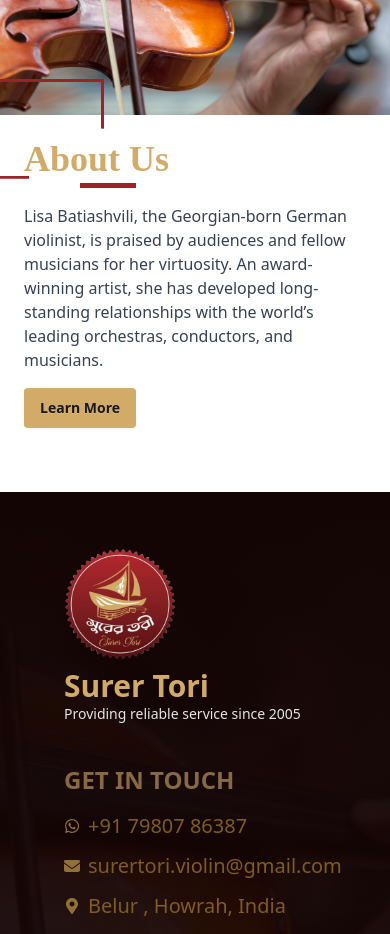
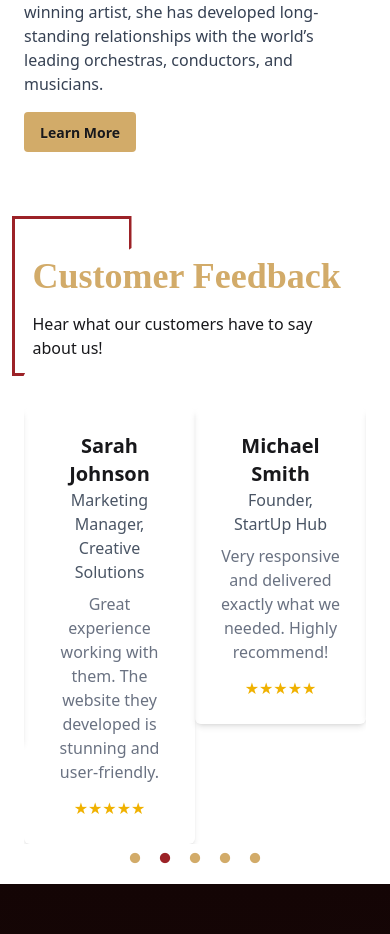
Before and after one commit to merazzak20/surer-tori-client, a React (Vite) app: page / in a window 390 px wide. Shown: the part 1020-1954 px from the top of the page. Built offline with nearby package versions, Linux system fonts and the light colour scheme; a web font is replaced by a local one.

Commit message:
implement testimnial

```diff
--- a/package.json
+++ b/package.json
@@ -19,6 +19,8 @@
     "react-dom": "^19.0.0",
     "react-icons": "^5.4.0",
     "react-router": "^7.1.5",
+    "react-slick": "^0.30.3",
+    "slick-carousel": "^1.8.1",
     "swiper": "^11.2.2",
     "tailwindcss": "^4.0.4"
   },
--- /dev/null
+++ b/public/review.json
@@ -0,0 +1,37 @@
+[
+  {
+    "image": "https://example.com/images/client1.jpg",
+    "name": "John Doe",
+    "title": "CEO, Tech Innovators",
+    "review": "Amazing service! The team was professional, and the results exceeded my expectations.",
+    "star": 5
+  },
+  {
+    "image": "https://example.com/images/client2.jpg",
+    "name": "Sarah Johnson",
+    "title": "Marketing Manager, Creative Solutions",
+    "review": "Great experience working with them. The website they developed is stunning and user-friendly.",
+    "star": 4.5
+  },
+  {
+    "image": "https://example.com/images/client3.jpg",
+    "name": "Michael Smith",
+    "title": "Founder, StartUp Hub",
+    "review": "Very responsive and delivered exactly what we needed. Highly recommend!",
+    "star": 5
+  },
+  {
+    "image": "https://example.com/images/client4.jpg",
+    "name": "Emily Davis",
+    "title": "Product Designer, UX Studio",
+    "review": "Loved the UI/UX design! It’s intuitive and visually appealing.",
+    "star": 4
+  },
+  {
+    "image": "https://example.com/images/client5.jpg",
+    "name": "David Brown",
+    "title": "Business Consultant",
+    "review": "Professional and efficient. Will definitely work with them again!",
+    "star": 4.5
+  }
+]
--- a/src/components/About.jsx
+++ b/src/components/About.jsx
@@ -4,10 +4,10 @@ import SectionTitle from "./shared/SectionTitle";
 
 const About = () => {
   return (
-    <div className="bg-white">
+    <div id="about" className="bg-white">
       <div className="flex flex-col md:flex-row items-center  py-6 md:py-12">
         {/* Image Section */}
-        <div className="relative w-full md:w-1/2">
+        <div className="relative hidden md:block w-full md:w-1/2">
           <img
             src={image}
             alt="Lisa Batiashvili"
--- /dev/null
+++ b/src/components/Testimonial.jsx
@@ -0,0 +1,70 @@
+import Container from "./shared/Container";
+import SectionTitle from "./shared/SectionTitle";
+import "slick-carousel/slick/slick.css";
+import "slick-carousel/slick/slick-theme.css";
+import { useEffect, useState } from "react";
+import Slider from "react-slick";
+
+const Testimonial = () => {
+  const [reviews, setReviews] = useState([]); // Initialize as an empty array
+
+  useEffect(() => {
+    fetch("/review.json") // Ensure the correct path
+      .then((res) => res.json())
+      .then((data) => setReviews(data));
+  }, []);
+
+  const settings = {
+    dots: true,
+    infinite: true,
+    speed: 500,
+    slidesToShow: 2,
+    slidesToScroll: 1,
+    autoplay: true,
+    autoplaySpeed: 5000,
+    arrows: false,
+  };
+
+  return (
+    <div className="py-10">
+      <div className="w-10/12 mx-auto relative mb-12">
+        <SectionTitle head={"Customer Feedback"} />
+        <p className="mt-4">Hear what our customers have to say about us!</p>
+      </div>
+
+      <Container>
+        <Slider {...settings}>
+          {reviews.map((review, idx) => (
+            <div
+              key={idx}
+              className="flex flex-col items-center text-center p-6 rounded-md shadow-md"
+            >
+              {/* <img
+                src={review.image}
+                alt={review.name}
+                className="w-24 h-24 object-cover rounded-full mb-4"
+              /> */}
+              <h2 className="text-xl font-semibold">{review.name}</h2>
+              <h4 className="text-gray-600">{review.title}</h4>
+              <p className="mt-2 text-gray-500">{review.review}</p>
+              <div className="flex justify-center mt-3">
+                {Array.from({ length: 5 }).map((_, i) => (
+                  <span
+                    key={i}
+                    className={`text-yellow-500 ${
+                      i < review.star ? "opacity-100" : "opacity-30"
+                    }`}
+                  >
+                    ★
+                  </span>
+                ))}
+              </div>
+            </div>
+          ))}
+        </Slider>
+      </Container>
+    </div>
+  );
+};
+
+export default Testimonial;
--- a/src/components/shared/Navbar.jsx
+++ b/src/components/shared/Navbar.jsx
@@ -30,7 +30,9 @@ const Navbar = () => {
       <li>
         <NavLink
           className={({ isActive }) =>
-            `hover:text-[#d2ab69] ${isActive ? "text-[#d2ab69]" : "text-white"}`
+            `hover:text-[#d2ab69] hover:font-bold ${
+              isActive ? "text-[#d2ab69] font-bold" : "text-white"
+            }`
           }
           to="/"
         >
@@ -40,7 +42,9 @@ const Navbar = () => {
       <li>
         <NavLink
           className={({ isActive }) =>
-            `hover:text-[#d2ab69] ${isActive ? "text-[#d2ab69]" : "text-white"}`
+            `hover:text-[#d2ab69] hover:font-bold ${
+              isActive ? "text-[#d2ab69] font-bold" : "text-white"
+            }`
           }
           to="/about"
         >
@@ -50,7 +54,9 @@ const Navbar = () => {
       <li>
         <NavLink
           className={({ isActive }) =>
-            `hover:text-[#d2ab69] ${isActive ? "text-[#d2ab69]" : "text-white"}`
+            `hover:text-[#d2ab69] hover:font-bold ${
+              isActive ? "text-[#d2ab69] font-bold" : "text-white"
+            }`
           }
           to="/course"
         >
@@ -60,7 +66,9 @@ const Navbar = () => {
       <li>
         <NavLink
           className={({ isActive }) =>
-            `hover:text-[#d2ab69] ${isActive ? "text-[#d2ab69]" : "text-white"}`
+            `hover:text-[#d2ab69] hover:font-bold ${
+              isActive ? "text-[#d2ab69] font-bold" : "text-white"
+            }`
           }
           to="/theory"
         >
@@ -70,7 +78,9 @@ const Navbar = () => {
       <li>
         <NavLink
           className={({ isActive }) =>
-            `hover:text-[#d2ab69] ${isActive ? "text-[#d2ab69]" : "text-white"}`
+            `hover:text-[#d2ab69] hover:font-bold ${
+              isActive ? "text-[#d2ab69] font-bold" : "text-white"
+            }`
           }
           to="/student"
         >
--- a/src/components/shared/SectionTitle.jsx
+++ b/src/components/shared/SectionTitle.jsx
@@ -2,12 +2,12 @@
 const SectionTitle = ({ head }) => {
   return (
     <div className="relative">
-      <h2 className="inline-block text-4xl md:text-3xl text-[#D2AB69] font-bold after:content-[''] after:block after:h-[5px] after:w-14 after:bg-[#9C2227] after:mt-1 after:ml-14 after:clip-custom koffin">
+      <h2 className="inline-block text-4xl md:text-3xl text-[#D2AB69] font-bold  koffin">
         {head}
         <span className="sectionTitle"></span>
       </h2>
     </div>
   );
 };
-
+// after:content-[''] after:block after:h-[5px] after:w-14 after:bg-[#9C2227] after:mt-1 after:ml-14 after:clip-custom
 export default SectionTitle;
--- a/src/index.css
+++ b/src/index.css
@@ -24,12 +24,12 @@
   /* display: none; */
   position: absolute;
   width: 280px;
-  height: 150px;
+  height: 200px;
   border: 3px solid #9c2227;
   top: -100px;
   left: -120px;
 
-  clip-path: polygon(0 0, 100% 0, 100% 50%, 30% 35%, 30% 100%, 0 100%);
+  clip-path: polygon(0 0, 100% 0, 100% 40%, 30% 35%, 30% 100%, 0 100%);
 }
 .sectionTitle::before {
   content: "";
@@ -39,6 +39,18 @@
   float: left;
 }
 
+/* dot color */
+.slick-dots li button:before {
+  color: #d2ab69 !important; /* Change dot color */
+  font-size: 12px !important;
+  opacity: 1 !important;
+}
+
+.slick-dots li.slick-active button:before {
+  color: #9c2227 !important; /* Active dot color */
+}
+
+/* custom fonts */
 @font-face {
   font-family: anislay;
   src: url(../public/Ainsley\ Bold.ttf);
@@ -62,20 +74,20 @@
 @media (max-width: 1024px) {
   .sectionTitle {
     width: 200px;
-    height: 120px;
-    top: -80px;
+    height: 220px;
+    top: -90px;
     left: -90px;
-    clip-path: polygon(0 0, 100% 0, 100% 50%, 40% 40%, 40% 100%, 0 100%);
+    clip-path: polygon(0 0, 100% 0, 100% 40%, 40% 40%, 40% 100%, 0 100%);
   }
 }
 
 /* For mobile devices (up to 767px) */
 @media (max-width: 767px) {
   .sectionTitle {
-    width: 150px;
-    height: 100px;
-    top: -60px;
-    left: -70px;
-    clip-path: polygon(0 0, 100% 0, 100% 50%, 50% 45%, 50% 100%, 0 100%);
+    width: 120px;
+    height: 160px;
+    top: -40px;
+    left: -21px;
+    clip-path: polygon(0 0, 100% 0, 100% 20%, 50% 45%, 10% 100%, 0 100%);
   }
 }
--- a/src/pages/Home/Home.jsx
+++ b/src/pages/Home/Home.jsx
@@ -1,11 +1,13 @@
 import About from "../../components/About";
 import Hero from "../../components/Hero";
+import Testimonial from "../../components/Testimonial";
 
 const Home = () => {
   return (
     <div>
       <Hero></Hero>
       <About></About>
+      <Testimonial></Testimonial>
     </div>
   );
 };
```
Also changed, not shown: 1 other file (tests, documents, lock files or other folders).
